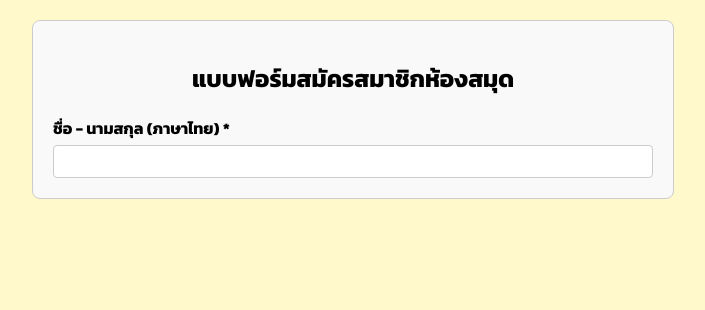
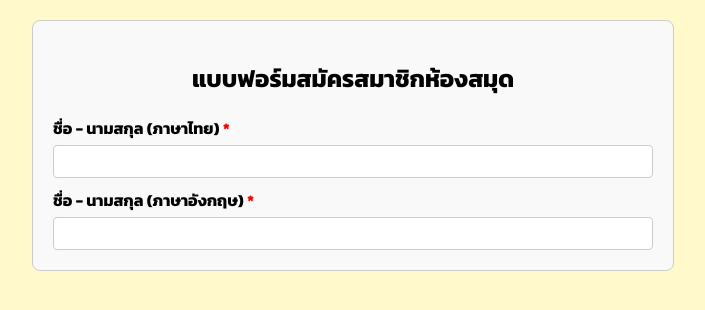
Before and after one commit to SaltedYogurt/6709616640_LibraryMembershipApplicationForm, a plain HTML site: page index.html in a window 1280 px wide. Shown: the whole page, without its empty margins (287-992 px from the left). Drawn offline with Linux system fonts and the light colour scheme.

Commit message:
added name-en form

```diff
--- a/index.html
+++ b/index.html
@@ -14,6 +14,11 @@
                 <label for="name-th">ชื่อ - นามสกุล (ภาษาไทย) <span class="required">*</span></label>
                 <input type="text" id="name-th" name="name-th" required>
             </div>
+
+            <div class="form-group">
+                <label for="name-en">ชื่อ - นามสกุล (ภาษาอังกฤษ) <span class="required">*</span></label>
+                <input type="text" id="name-en" name="name-en" required>
+            </div>
     </div>
 </body>
 </html>
--- a/mystyle.css
+++ b/mystyle.css
@@ -34,3 +34,7 @@ select {
     border-radius: 4px;
     box-sizing: border-box;
 }
+
+.required {
+    color: red;
+}
```
